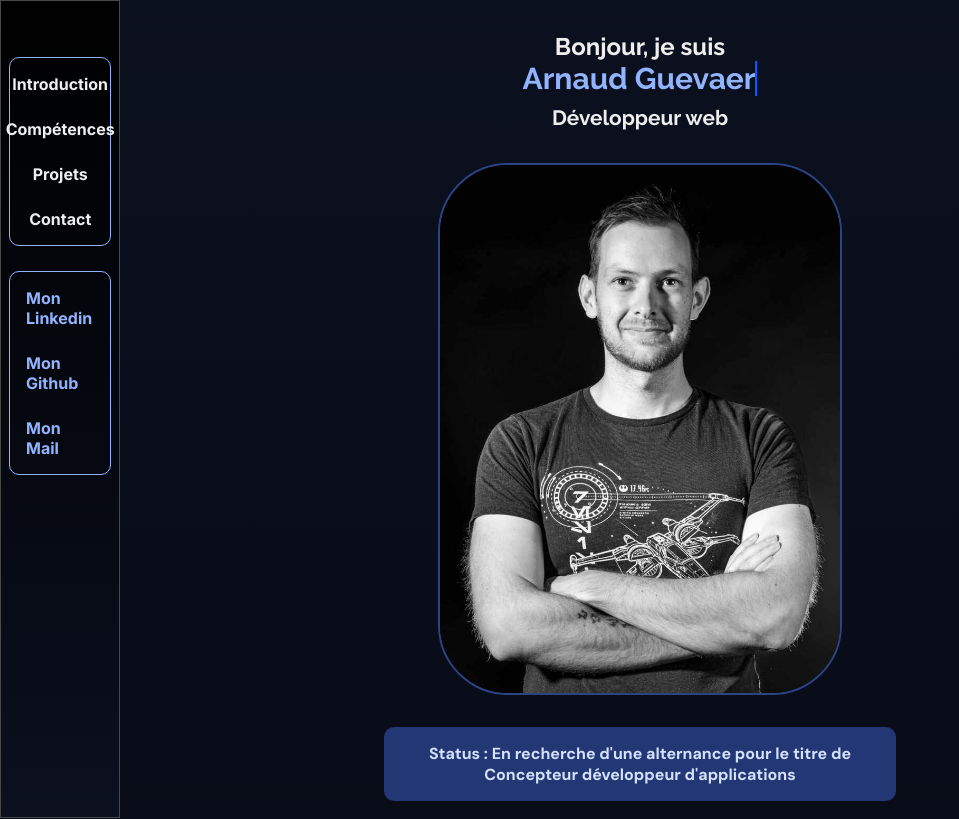
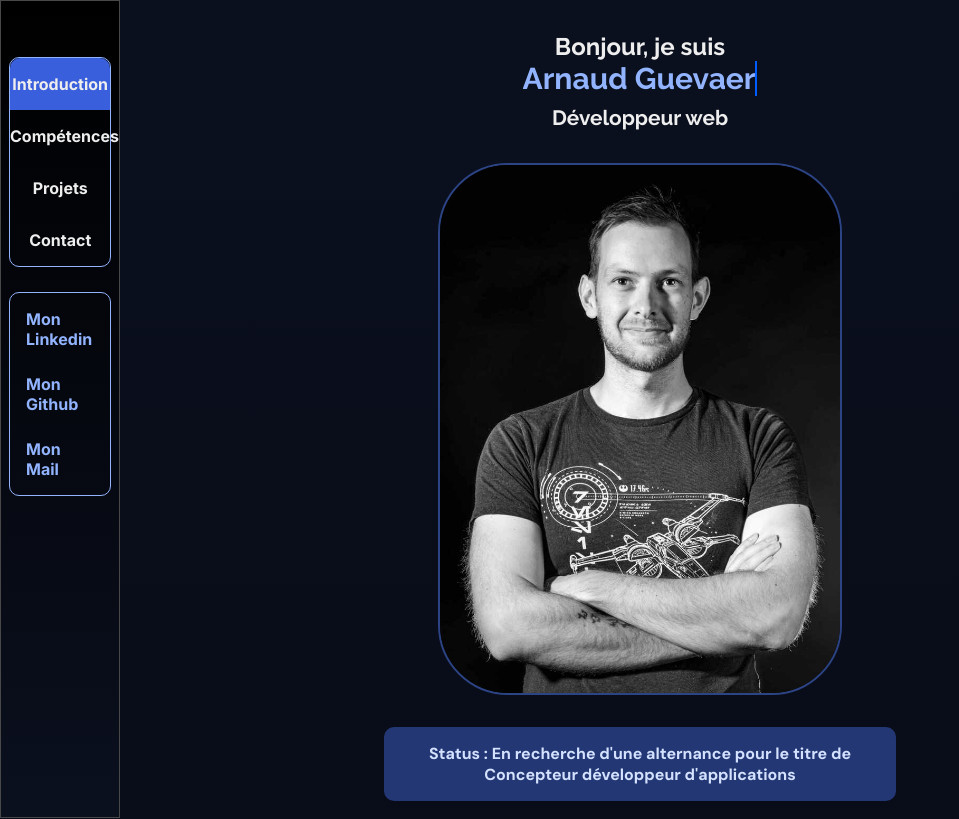
Before and after one commit to Arnaud6216/Portfolio-pro, a React (Vite) app: page / in a window 1280 px wide. Shown: the top 819 px of the page, without its empty margins (0-959 px from the left). Built offline with nearby package versions, Linux system fonts and the light colour scheme.

Commit message:
adding navbar link colors by the position of the page

```diff
--- a/src/Components/Navbar/Navbar.css
+++ b/src/Components/Navbar/Navbar.css
@@ -41,9 +41,8 @@
 .nav__section1--desktop {
 	border: var(--blue-11) solid 1px;
 	border-radius: 10px;
-	padding: 1rem;
-	gap: 25px;
 	margin-top: 3rem;
+	text-align: center;
 }
 
 .nav__section2--desktop {
@@ -58,9 +57,20 @@
 }
 
 .nav__link--desktop {
+	width: 100%;
 	text-decoration: none;
 	color: var(--gray-12);
 	font-weight: bold;
+	padding: 1rem 0px;
+	transition: background-color 0.5s ease;
+}
+
+.nav__link--desktop:hover {
+	color: var(--blue-11);
+}
+
+.nav__link2--desktop:hover {
+	color: var(--gray-12);
 }
 
 .nav__link2--desktop {
--- a/src/Components/Navbar/Navbar.tsx
+++ b/src/Components/Navbar/Navbar.tsx
@@ -4,6 +4,7 @@ import { useEffect, useState } from "react";
 
 function Navbar() {
   const [isDesktop, setIsDesktop] = useState<boolean | null>(null);
+  const [activeSection, setActiveSection] = useState<string>("profile");
 
   useEffect(() => {
     if (window.innerWidth >= 1024) {
@@ -11,6 +12,32 @@ function Navbar() {
     } else {
       setIsDesktop(false);
     }
+  }, []);
+
+  useEffect(() => {
+    const sections = ["profile", "skills", "projects", "contact"];
+
+    const handleScroll = () => {
+      const scrollPosition = window.scrollY + 150;
+
+      let currentSection = "profile";
+
+      for (const section of sections) {
+        const el = document.getElementById(section);
+        if (!el) continue;
+
+        if (scrollPosition >= el.offsetTop) {
+          currentSection = section;
+        }
+      }
+
+      setActiveSection(currentSection);
+    };
+
+    window.addEventListener("scroll", handleScroll);
+    handleScroll();
+
+    return () => window.removeEventListener("scroll", handleScroll);
   }, []);
 
   return (
@@ -22,7 +49,15 @@ function Navbar() {
           }
         >
           {isDesktop ? (
-            <a href="#profile" className="nav__link--desktop">
+            <a
+              href="#profile"
+              className="nav__link--desktop"
+              style={{
+                borderRadius: "10px 10px 0 0",
+                backgroundColor:
+                  activeSection === "profile" ? "var(--blue-9)" : "transparent",
+              }}
+            >
               Introduction
             </a>
           ) : (
@@ -32,7 +67,14 @@ function Navbar() {
           )}
 
           {isDesktop ? (
-            <a href="#skills" className="nav__link--desktop">
+            <a
+              href="#skills"
+              className="nav__link--desktop"
+              style={{
+                backgroundColor:
+                  activeSection === "skills" ? "var(--blue-9)" : "transparent",
+              }}
+            >
               Compétences
             </a>
           ) : (
@@ -42,7 +84,16 @@ function Navbar() {
           )}
 
           {isDesktop ? (
-            <a href="#projects" className="nav__link--desktop">
+            <a
+              href="#projects"
+              className="nav__link--desktop"
+              style={{
+                backgroundColor:
+                  activeSection === "projects"
+                    ? "var(--blue-9)"
+                    : "transparent",
+              }}
+            >
               Projets
             </a>
           ) : (
@@ -52,7 +103,15 @@ function Navbar() {
           )}
 
           {isDesktop ? (
-            <a href="#contact" className="nav__link--desktop">
+            <a
+              href="#contact"
+              className="nav__link--desktop"
+              style={{
+                borderRadius: "0 0 10px 10px",
+                backgroundColor:
+                  activeSection === "contact" ? "var(--blue-9)" : "transparent",
+              }}
+            >
               Contact
             </a>
           ) : (
```
